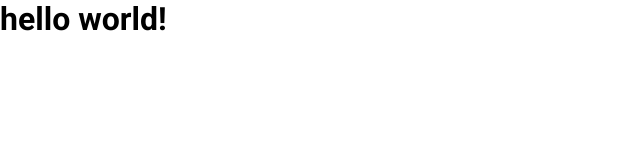
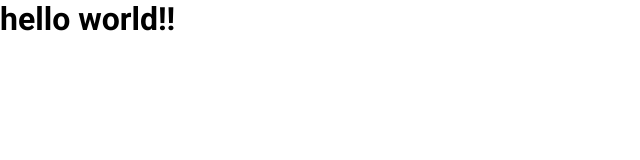
Before and after one commit to usamacjs/find-an-artist, a React (Create React App) app: page / in a window 1280 px wide. Shown: the top 160 px of the page, without its empty margins (0-640 px from the left). Built offline with nearby package versions, Linux system fonts and the light colour scheme.

Commit message:
testing develop branch

```diff
--- a/src/App.js
+++ b/src/App.js
@@ -1,7 +1,7 @@
 import React from "react";
 
 function App() {
-  return <h1>hello world!</h1>;
+  return <h1>hello world!!</h1>;
 }
 
 export default App;
```
